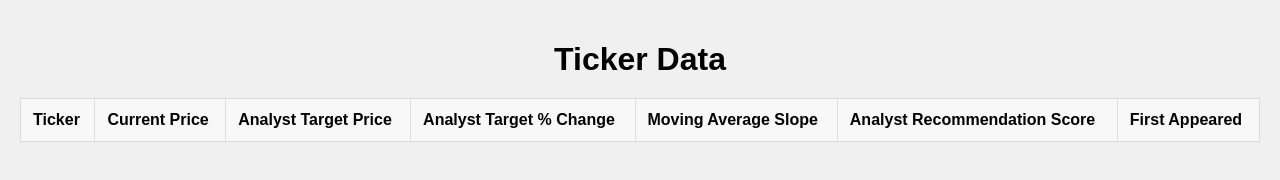
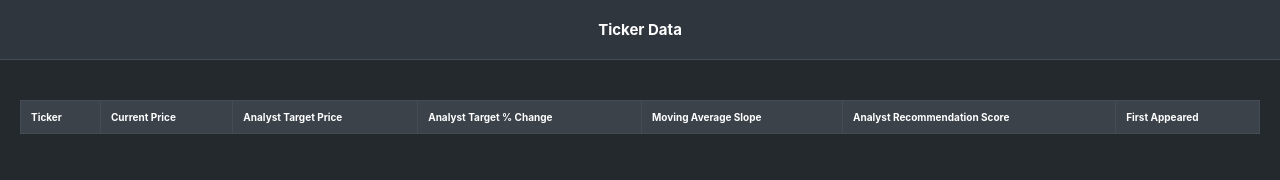
Before and after one commit to DocAllo/52lowalert, a plain HTML site: page Index.html in a window 1280 px wide. Drawn offline with Linux system fonts and the light colour scheme.

Commit message:
Update styles.css

```diff
--- a/styles.css
+++ b/styles.css
@@ -1,52 +1,64 @@
 body {
-    font-family: Arial, sans-serif;
-    background-color: #f0f0f0;
-    margin: 0;
-    padding: 20px;
+  background-color: #24292e; /* 어두운 회색 */
+  color: #ffffff; /* 흰색 */
+  font-family: -apple-system, BlinkMacSystemFont, "Segoe UI", Helvetica, Arial, sans-serif, "Apple Color Emoji", "Segoe UI Emoji";
+  font-size: 10px; /* 기본 폰트 사이즈 */
+  margin: 0;
+  padding: 0;
 }
 
-.container {
-    max-width: 1200px;
-    margin: 0 auto;
-    background-color: #fff;
-    padding: 20px;
-    box-shadow: 0 0 10px rgba(0, 0, 0, 0.1);
+header {
+  background-color: #2f363d;
+  padding: 20px;
+  text-align: center;
+  border-bottom: 1px solid #444c56;
 }
 
 h1 {
-    text-align: center;
-    margin-bottom: 20px;
+  margin: 0;
+  font-size: 1.5em;
+}
+
+main {
+  padding: 20px;
 }
 
 table {
-    width: 100%;
-    border-collapse: collapse;
-    margin-bottom: 20px;
+  width: 100%;
+  border-collapse: collapse;
+  margin-top: 20px;
+  background-color: #2f363d;
+  border: 1px solid #444c56;
 }
 
 th, td {
-    padding: 12px;
-    border: 1px solid #ddd;
-    text-align: left;
+  border: 1px solid #444c56;
+  padding: 10px;
+  text-align: left;
 }
 
 th {
-    background-color: #f8f8f8;
+  background-color: #3b424a;
+  color: #ffffff;
+  font-weight: bold;
 }
 
-td.red {
-    background-color: #ffcccc;
+tr:nth-child(even) {
+  background-color: #2f363d;
 }
 
-td.orange {
-    background-color: #ffe6cc;
+tr:nth-child(odd) {
+  background-color: #24292e;
 }
 
-a {
-    color: #0073e6;
-    text-decoration: none;
+tr td:nth-child(2) {
+  background-color: transparent; /* 백그라운드 색상은 JavaScript에서 동적으로 설정 */
 }
 
-a:hover {
-    text-decoration: underline;
+.highlight-red {
+  background-color: red !important;
 }
+
+.highlight-orange {
+  background-color: orange !important;
+}
```
